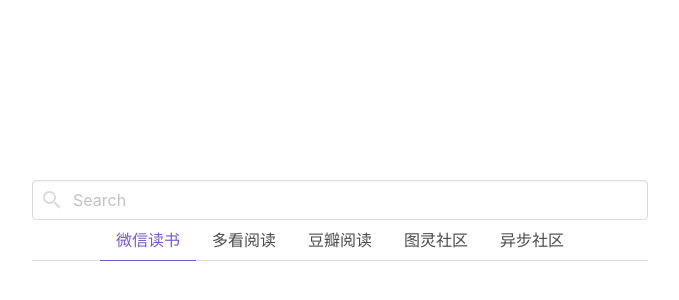
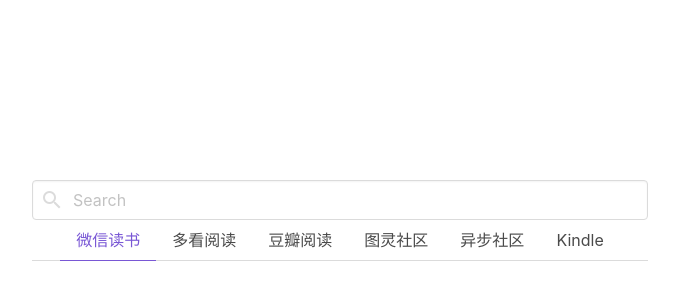
Before and after one commit to Frederick-S/ebooks-web, a Vue app: page /#/ in a window 1280 px wide. Shown: the part 164-464 px from the top of the page, without its empty margins (300-979 px from the left). Built offline with nearby package versions, Linux system fonts and the light colour scheme.

Commit message:
feat✨：add kindle support

```diff
--- a/src/components/Books.vue
+++ b/src/components/Books.vue
@@ -74,6 +74,11 @@ export default class Books extends Vue {
       key: 'epubit',
       name: '异步社区',
       pagedBook: new PagedBook()
+    },
+    {
+      key: 'kindle',
+      name: 'Kindle',
+      pagedBook: new PagedBook()
     }
   ]
 
```
